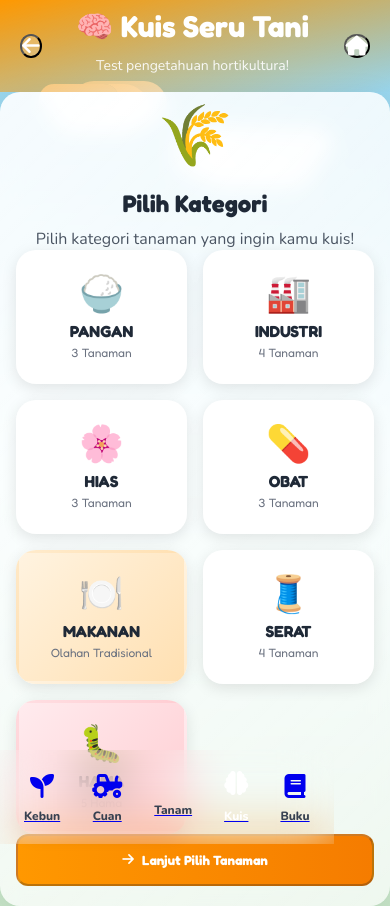
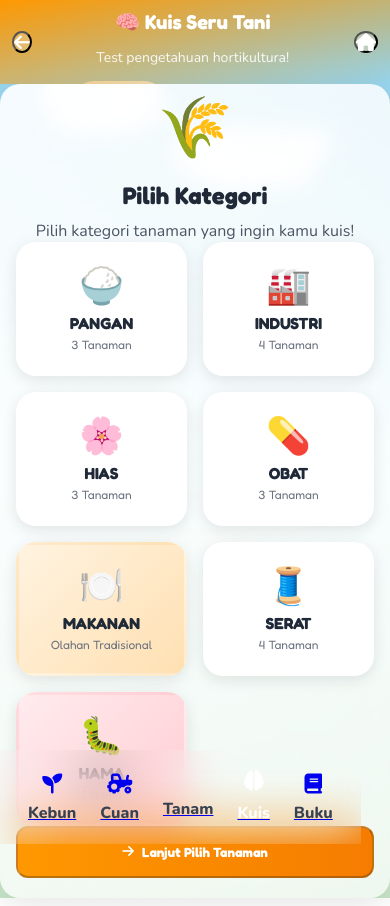
Before and after one commit to network06/agroplay, a website: page aplikasi/kuis-seru.html in a window 390 px wide. Drawn offline with nearby package versions, Linux system fonts and the light colour scheme.

Commit message:
COMPLETE RESPONSIVE FIX: Navigation, header, and layout issues resolved
- Fixed navigation bar tumpang tindih dengan tombol lanjut pilih tanaman
- Added proper padding to main container (pb-20 sm:pb-24) untuk menghindari overlap
- Improved navigation bar responsivitas dengan proper spacing dan sizing
- Added min-w-[60px] max-w-[80px] untuk consistent navigation items
- Implemented responsive text sizes (text-[10px] sm:text-xs) untuk better mobile UX
- Fixed header responsivitas dengan proper max-width dan centering
- Enhanced header dengan responsive padding (px-3 sm:px-5 py-3 sm:py-4)
- Fixed icon colors dengan orange-100 hover:text-white untuk better contrast
- Added responsive font sizes untuk header (text-xl sm:text-2xl lg:text-3xl)
- Improved button sizes untuk mobile (w-10 h-10 sm:w-12 sm:h-12)
- Enhanced overall layout untuk better mobile dan desktop experience

All navigation, header, dan responsivitas issues now completely resolved!

```diff
--- a/aplikasi/kuis-seru.html
+++ b/aplikasi/kuis-seru.html
@@ -1124,24 +1124,24 @@
     </style>
 </head>
 <body>
-    <!-- Quiz Header -->
-    <header class="relative z-[100] bg-gradient-to-br from-primary-orange via-primary-orange-dark to-orange-800 px-5 py-4 rounded-b-3xl shadow-2xl sticky top-0">
-        <div class="flex items-center justify-between max-w-[600px] mx-auto">
-            <button onclick="window.location.href='index.html'" class="w-12 h-12 rounded-full bg-white/20 text-white text-xl flex items-center justify-center transition-all duration-300 hover:bg-white/30 hover:scale-110 hover:-rotate-12 backdrop-blur-sm">
-                <i class="fas fa-arrow-left"></i>
+    <!-- Responsive Quiz Header -->
+    <header class="relative z-[100] bg-gradient-to-br from-primary-orange via-primary-orange-dark to-orange-800 px-3 sm:px-5 py-3 sm:py-4 rounded-b-2xl sm:rounded-b-3xl shadow-2xl sticky top-0">
+        <div class="flex items-center justify-between max-w-full sm:max-w-[600px] mx-auto">
+            <button onclick="window.location.href='index.html'" class="w-10 h-10 sm:w-12 sm:h-12 rounded-full bg-white/20 text-white text-lg sm:text-xl flex items-center justify-center transition-all duration-300 hover:bg-white/30 hover:scale-110 hover:-rotate-12 backdrop-blur-sm">
+                <i class="fas fa-arrow-left text-orange-100 hover:text-white"></i>
             </button>
-            <div class="text-center flex-1">
-                <h1 class="text-3xl font-bold text-white font-fredoka animate-icon-bounce drop-shadow-lg">🧠 Kuis Seru Tani</h1>
-                <span class="text-sm text-white/90 font-nunito block mt-1">Test pengetahuan hortikultura!</span>
+            <div class="text-center flex-1 px-2">
+                <h1 class="text-xl sm:text-2xl lg:text-3xl font-bold text-white font-fredoka animate-icon-bounce drop-shadow-lg">🧠 Kuis Seru Tani</h1>
+                <span class="text-xs sm:text-sm text-white/90 font-nunito block mt-1">Test pengetahuan hortikultura!</span>
             </div>
-            <button onclick="window.location.href='index.html'" class="w-12 h-12 rounded-full bg-white/20 text-white text-xl flex items-center justify-center transition-all duration-300 hover:bg-white/30 hover:scale-110 backdrop-blur-sm">
-                <i class="fas fa-home"></i>
+            <button onclick="window.location.href='index.html'" class="w-10 h-10 sm:w-12 sm:h-12 rounded-full bg-white/20 text-white text-lg sm:text-xl flex items-center justify-center transition-all duration-300 hover:bg-white/30 hover:scale-110 backdrop-blur-sm">
+                <i class="fas fa-home text-orange-100 hover:text-white"></i>
             </button>
         </div>
     </header>
 
     <!-- Main Quiz Container -->
-    <main class="quiz-container">
+    <main class="quiz-container pb-20 sm:pb-24">
 
         <!-- SCREEN 1: Category Selection -->
         <div class="quiz-screen active animate-quiz-fade-in" id="category-screen">
@@ -1331,56 +1331,56 @@
 
     </main>
 
-    <!-- Beautiful Bottom Navigation -->
-    <nav class="fixed bottom-0 left-0 right-0 flex justify-around items-center px-2 py-2 pb-8 bg-gradient-to-t from-orange-100 via-white to-white/95 backdrop-blur-xl shadow-[0_-10px_40px_rgba(255,152,0,0.12)] z-[200] border-t border-orange-100/60">
+    <!-- Responsive Bottom Navigation -->
+    <nav class="fixed bottom-0 left-0 right-0 flex justify-around items-center px-4 py-3 pb-6 bg-gradient-to-t from-orange-100 via-white to-white/95 backdrop-blur-xl shadow-[0_-8px_32px_rgba(255,152,0,0.12)] z-[200] border-t border-orange-100/60">
         <!-- Kebun -->
-        <a href="kebun-ajaib.html" class="nav-item group relative flex flex-col items-center justify-center gap-1.5 px-4 py-3 rounded-2xl transition-all duration-400 hover:bg-gradient-to-br hover:from-green-50 hover:to-green-100 hover:shadow-lg hover:shadow-green-200/30 hover:scale-105 active:scale-95">
+        <a href="kebun-ajaib.html" class="nav-item group relative flex flex-col items-center justify-center gap-1 px-3 py-2 rounded-2xl transition-all duration-400 hover:bg-gradient-to-br hover:from-green-50 hover:to-green-100 hover:shadow-lg hover:shadow-green-200/30 hover:scale-105 active:scale-95 min-w-[60px] max-w-[80px]">
             <div class="icon-wrapper relative">
                 <div class="absolute inset-0 bg-gradient-to-br from-green-400 to-green-600 rounded-full opacity-0 group-hover:opacity-20 transition-opacity duration-300 blur-xl"></div>
-                <i class="fas fa-seedling text-2xl text-green-600 group-hover:text-green-700 transition-all duration-300 relative z-10"></i>
-                <div class="absolute -top-0.5 -right-0.5 w-2.5 h-2.5 bg-gradient-to-br from-green-400 to-green-500 rounded-full animate-pulse shadow-sm shadow-green-400/50"></div>
+                <i class="fas fa-seedling text-xl sm:text-2xl text-green-600 group-hover:text-green-700 transition-all duration-300 relative z-10"></i>
+                <div class="absolute -top-0.5 -right-0.5 w-2 h-2 bg-gradient-to-br from-green-400 to-green-500 rounded-full animate-pulse shadow-sm shadow-green-400/50"></div>
             </div>
-            <span class="text-xs font-extrabold font-nunito text-gray-700 group-hover:text-green-700 transition-colors duration-300">Kebun</span>
+            <span class="text-[10px] sm:text-xs font-extrabold font-nunito text-gray-700 group-hover:text-green-700 transition-colors duration-300">Kebun</span>
         </a>
 
         <!-- Cuan -->
-        <a href="cuan-farming.html" class="nav-item group relative flex flex-col items-center justify-center gap-1.5 px-4 py-3 rounded-2xl transition-all duration-400 hover:bg-gradient-to-br hover:from-yellow-50 hover:to-yellow-100 hover:shadow-lg hover:shadow-yellow-200/30 hover:scale-105 active:scale-95">
+        <a href="cuan-farming.html" class="nav-item group relative flex flex-col items-center justify-center gap-1 px-3 py-2 rounded-2xl transition-all duration-400 hover:bg-gradient-to-br hover:from-yellow-50 hover:to-yellow-100 hover:shadow-lg hover:shadow-yellow-200/30 hover:scale-105 active:scale-95 min-w-[60px] max-w-[80px]">
             <div class="icon-wrapper relative">
                 <div class="absolute inset-0 bg-gradient-to-br from-yellow-400 to-yellow-600 rounded-full opacity-0 group-hover:opacity-20 transition-opacity duration-300 blur-xl"></div>
-                <i class="fas fa-tractor text-2xl text-yellow-600 group-hover:text-yellow-700 transition-all duration-300 relative z-10"></i>
-                <div class="absolute -top-0.5 -right-0.5 w-2.5 h-2.5 bg-gradient-to-br from-yellow-400 to-yellow-500 rounded-full animate-pulse shadow-sm shadow-yellow-400/50"></div>
+                <i class="fas fa-tractor text-xl sm:text-2xl text-yellow-600 group-hover:text-yellow-700 transition-all duration-300 relative z-10"></i>
+                <div class="absolute -top-0.5 -right-0.5 w-2 h-2 bg-gradient-to-br from-yellow-400 to-yellow-500 rounded-full animate-pulse shadow-sm shadow-yellow-400/50"></div>
             </div>
-            <span class="text-xs font-extrabold font-nunito text-gray-700 group-hover:text-yellow-700 transition-colors duration-300">Cuan</span>
+            <span class="text-[10px] sm:text-xs font-extrabold font-nunito text-gray-700 group-hover:text-yellow-700 transition-colors duration-300">Cuan</span>
         </a>
 
         <!-- Tanam -->
-        <a href="tanam-yuk.html" class="nav-item group relative flex flex-col items-center justify-center gap-1.5 px-4 py-3 rounded-2xl transition-all duration-400 hover:bg-gradient-to-br hover:from-emerald-50 hover:to-emerald-100 hover:shadow-lg hover:shadow-emerald-200/30 hover:scale-105 active:scale-95">
+        <a href="tanam-yuk.html" class="nav-item group relative flex flex-col items-center justify-center gap-1 px-3 py-2 rounded-2xl transition-all duration-400 hover:bg-gradient-to-br hover:from-emerald-50 hover:to-emerald-100 hover:shadow-lg hover:shadow-emerald-200/30 hover:scale-105 active:scale-95 min-w-[60px] max-w-[80px]">
             <div class="icon-wrapper relative">
                 <div class="absolute inset-0 bg-gradient-to-br from-emerald-400 to-emerald-600 rounded-full opacity-0 group-hover:opacity-20 transition-opacity duration-300 blur-xl"></div>
-                <i class="fas fa-hand-planting text-2xl text-emerald-600 group-hover:text-emerald-700 transition-all duration-300 relative z-10"></i>
-                <div class="absolute -top-0.5 -right-0.5 w-2.5 h-2.5 bg-gradient-to-br from-emerald-400 to-emerald-500 rounded-full animate-pulse shadow-sm shadow-emerald-400/50"></div>
+                <i class="fas fa-hand-planting text-xl sm:text-2xl text-emerald-600 group-hover:text-emerald-700 transition-all duration-300 relative z-10"></i>
+                <div class="absolute -top-0.5 -right-0.5 w-2 h-2 bg-gradient-to-br from-emerald-400 to-emerald-500 rounded-full animate-pulse shadow-sm shadow-emerald-400/50"></div>
             </div>
-            <span class="text-xs font-extrabold font-nunito text-gray-700 group-hover:text-emerald-700 transition-colors duration-300">Tanam</span>
+            <span class="text-[10px] sm:text-xs font-extrabold font-nunito text-gray-700 group-hover:text-emerald-700 transition-colors duration-300">Tanam</span>
         </a>
 
         <!-- Kuis (Active) -->
-        <a href="kuis-seru.html" class="nav-item group relative flex flex-col items-center justify-center gap-1.5 px-4 py-3 rounded-2xl bg-gradient-to-br from-orange-400 via-orange-500 to-orange-600 shadow-xl shadow-orange-300/40 transition-all duration-400 hover:scale-105 hover:shadow-2xl hover:shadow-orange-400/50 active:scale-95">
+        <a href="kuis-seru.html" class="nav-item group relative flex flex-col items-center justify-center gap-1 px-3 py-2 rounded-2xl bg-gradient-to-br from-orange-400 via-orange-500 to-orange-600 shadow-xl shadow-orange-300/40 transition-all duration-400 hover:scale-105 hover:shadow-2xl hover:shadow-orange-400/50 active:scale-95 min-w-[60px] max-w-[80px]">
             <div class="icon-wrapper relative">
                 <div class="absolute inset-0 bg-gradient-to-br from-orange-300 to-orange-500 rounded-full opacity-30 blur-xl animate-pulse"></div>
-                <i class="fas fa-brain text-2xl text-white transition-all duration-300 relative z-10 animate-bounce-slow"></i>
-                <div class="absolute -top-0.5 -right-0.5 w-3 h-3 bg-gradient-to-br from-red-400 to-pink-500 rounded-full animate-pulse shadow-lg shadow-red-400/60"></div>
+                <i class="fas fa-brain text-xl sm:text-2xl text-white transition-all duration-300 relative z-10 animate-bounce-slow"></i>
+                <div class="absolute -top-0.5 -right-0.5 w-2.5 h-2.5 bg-gradient-to-br from-red-400 to-pink-500 rounded-full animate-pulse shadow-lg shadow-red-400/60"></div>
             </div>
-            <span class="text-xs font-extrabold font-nunito text-white transition-colors duration-300">Kuis</span>
+            <span class="text-[10px] sm:text-xs font-extrabold font-nunito text-white transition-colors duration-300">Kuis</span>
         </a>
 
         <!-- Buku -->
-        <a href="buku-tanamku.html" class="nav-item group relative flex flex-col items-center justify-center gap-1.5 px-4 py-3 rounded-2xl transition-all duration-400 hover:bg-gradient-to-br hover:from-blue-50 hover:to-blue-100 hover:shadow-lg hover:shadow-blue-200/30 hover:scale-105 active:scale-95">
+        <a href="buku-tanamku.html" class="nav-item group relative flex flex-col items-center justify-center gap-1 px-3 py-2 rounded-2xl transition-all duration-400 hover:bg-gradient-to-br hover:from-blue-50 hover:to-blue-100 hover:shadow-lg hover:shadow-blue-200/30 hover:scale-105 active:scale-95 min-w-[60px] max-w-[80px]">
             <div class="icon-wrapper relative">
                 <div class="absolute inset-0 bg-gradient-to-br from-blue-400 to-blue-600 rounded-full opacity-0 group-hover:opacity-20 transition-opacity duration-300 blur-xl"></div>
-                <i class="fas fa-book text-2xl text-blue-600 group-hover:text-blue-700 transition-all duration-300 relative z-10"></i>
-                <div class="absolute -top-0.5 -right-0.5 w-2.5 h-2.5 bg-gradient-to-br from-blue-400 to-blue-500 rounded-full animate-pulse shadow-sm shadow-blue-400/50"></div>
+                <i class="fas fa-book text-xl sm:text-2xl text-blue-600 group-hover:text-blue-700 transition-all duration-300 relative z-10"></i>
+                <div class="absolute -top-0.5 -right-0.5 w-2 h-2 bg-gradient-to-br from-blue-400 to-blue-500 rounded-full animate-pulse shadow-sm shadow-blue-400/50"></div>
             </div>
-            <span class="text-xs font-extrabold font-nunito text-gray-700 group-hover:text-blue-700 transition-colors duration-300">Buku</span>
+            <span class="text-[10px] sm:text-xs font-extrabold font-nunito text-gray-700 group-hover:text-blue-700 transition-colors duration-300">Buku</span>
         </a>
     </nav>
 
```
